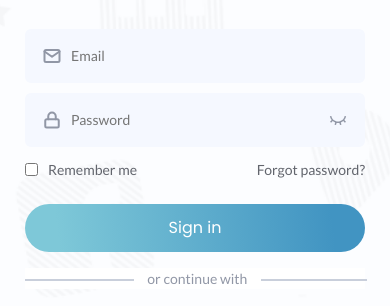
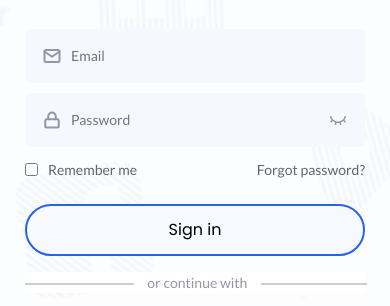
Before and after one commit to Sahwag546/postalott, a plain HTML site: page index.html in a window 390 px wide. In both pictures the pointer is over the button "Sign in". Shown: the part 173-479 px from the top of the page. Drawn offline with Linux system fonts and the light colour scheme; a web font is replaced by a local one.

Commit message:
add responsive and clear mistakes

```diff
--- a/assets/css/style.css
+++ b/assets/css/style.css
@@ -186,15 +186,17 @@ input[type="text"] {
   border: none;
   padding: 14px;
   transition: all 300ms linear;
+   border: 2px solid #2563eb;
 }
 
 .btn:hover {
-  background: linear-gradient(83.67deg, #7ec8d8 10.02%, #4194c2 90.05%);
+  background:#f7f9ff;
+  color: black;
+  border: 2px solid #2563eb;
 }
 
 .btn-2:hover {
   background: #f5f8ff;
-  /* transform: scaleY(1.1); */
 }
 
 .cursor {
```
